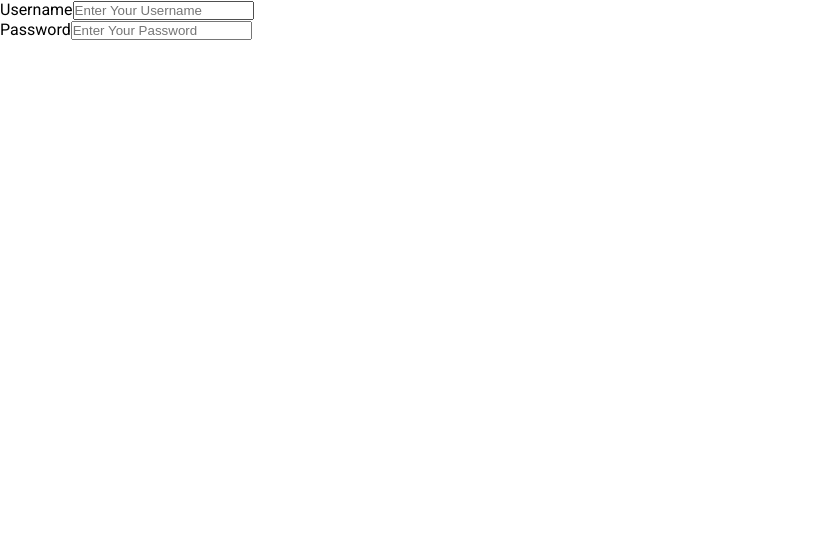
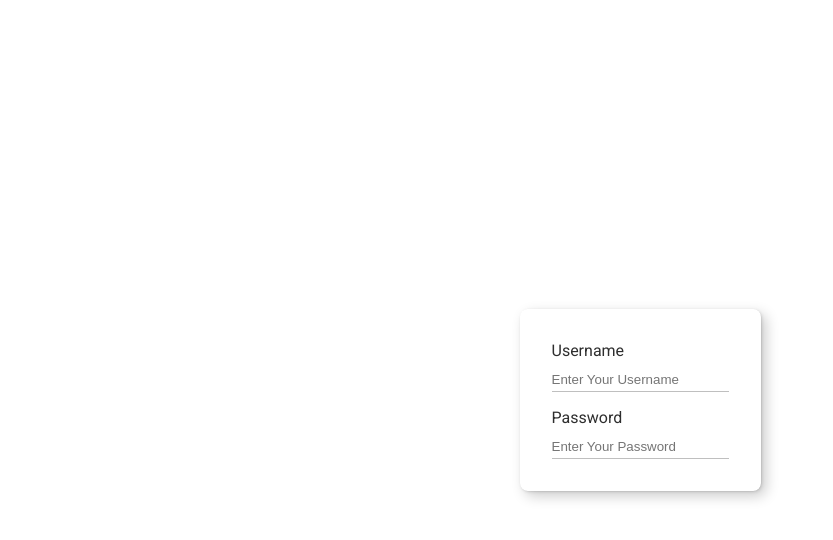
Before and after one commit to zeetaengrg/e-commerce-clothing-shop, a React (Create React App) app in the folder admin/: page /login in a window 1280 px wide. Shown: the top 540 px of the page, without its empty margins (0-833 px from the left). Built offline with nearby package versions, Linux system fonts and the light colour scheme.

Commit message:
style(login page): markups styled accrodingly

```diff
--- a/admin/src/pages/Login/Login.scss
+++ b/admin/src/pages/Login/Login.scss
@@ -0,0 +1,33 @@
+@import "styles/abstracts/mixins";
+@import "styles/abstracts/variables";
+
+.login {
+  display: flex;
+  justify-content: center;
+  align-items: center;
+  height: 100vh;
+
+  .login-container {
+    @include flex-direction-column;
+    @include box;
+    gap: 1rem;
+    padding: 2rem;
+
+    .form-control {
+      @include flex-direction-column;
+      gap: 0.5rem;
+
+      label {
+        color: $primary-clr;
+      }
+
+      input {
+        border: none;
+        outline: none;
+        border-bottom: 1px solid $primary-clr-3;
+        max-width: 20rem;
+        height: 1.5rem;
+      }
+    }
+  }
+}
```
